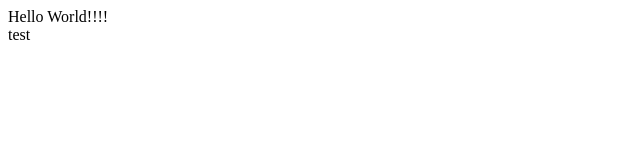
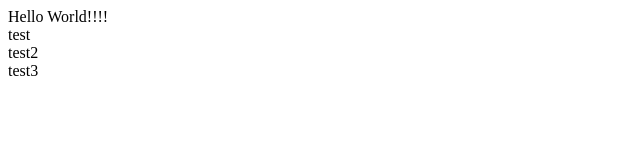
Before and after one commit to Bernardasko/projektotestas, a plain HTML site: page index.html in a window 1280 px wide. Shown: the full height of the page, 0-640 px from the left. Drawn offline with Linux system fonts and the light colour scheme.

Commit message:
test 2 ir testas 3

```diff
--- a/index.html
+++ b/index.html
@@ -8,5 +8,7 @@
 <body>
     <div>Hello World!!!!</div>
     <div>test</div>
+    <div>test2</div>
+    <div>test3</div>
 </body>
 </html>
```
